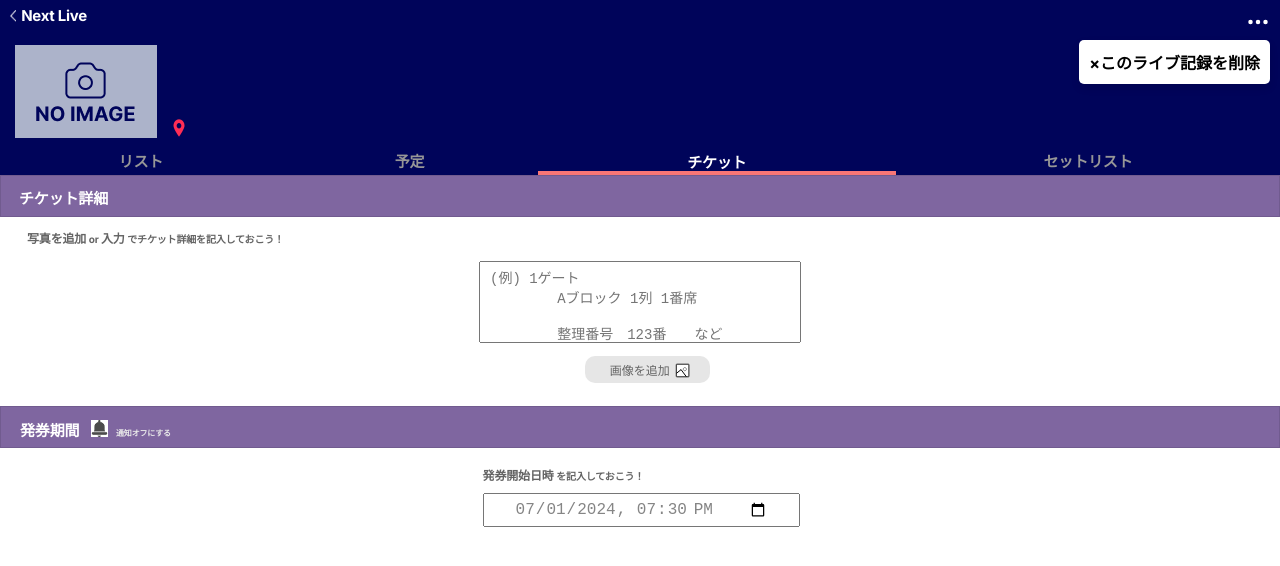
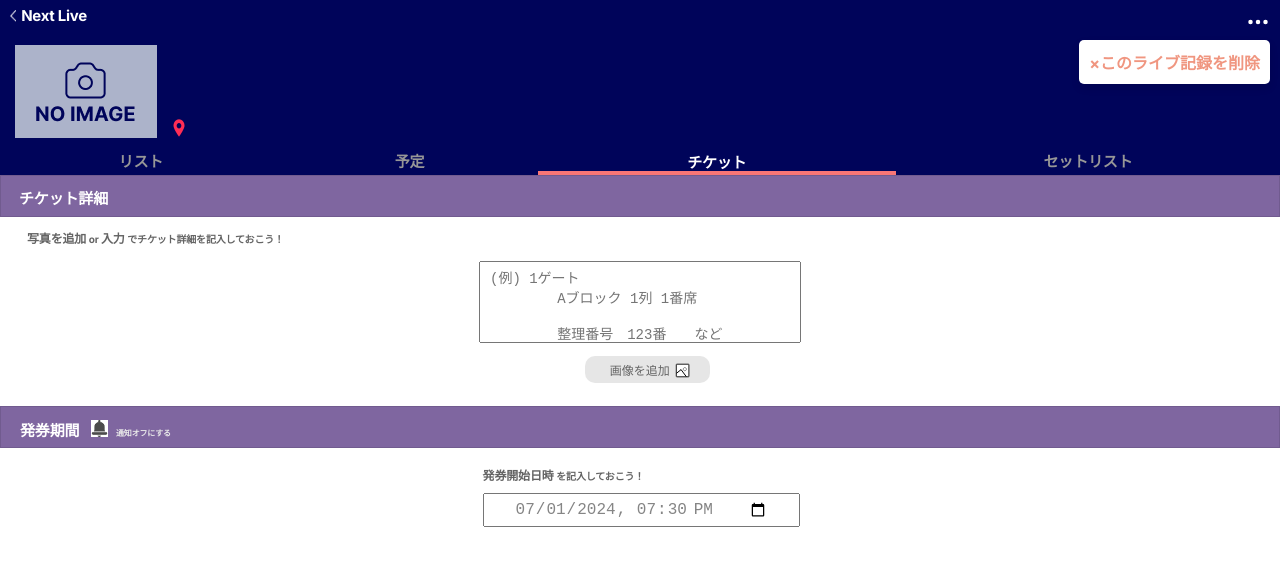
Before and after one commit to hoh0o0o/LiplanRelic, a website: page public/ticket.html in a window 1280 px wide. Both pictures are taken after a click on the picture 1258 px from the left and 22 px from the top of the page. Drawn offline with Linux system fonts and the light colour scheme; no server answers.

Commit message:
ticketのCSS反映バグ修正

```diff
--- a/public/ticket.css
+++ b/public/ticket.css
@@ -942,7 +942,7 @@ input[type="file"] {
   background: none;
   text-align: left;
   cursor: pointer;
-  color: var(--color-darksalmon);
+  color: #f09680;
   font-weight: bold;
   font-size: 16px;
   font-family: var(--font-inter);
```
